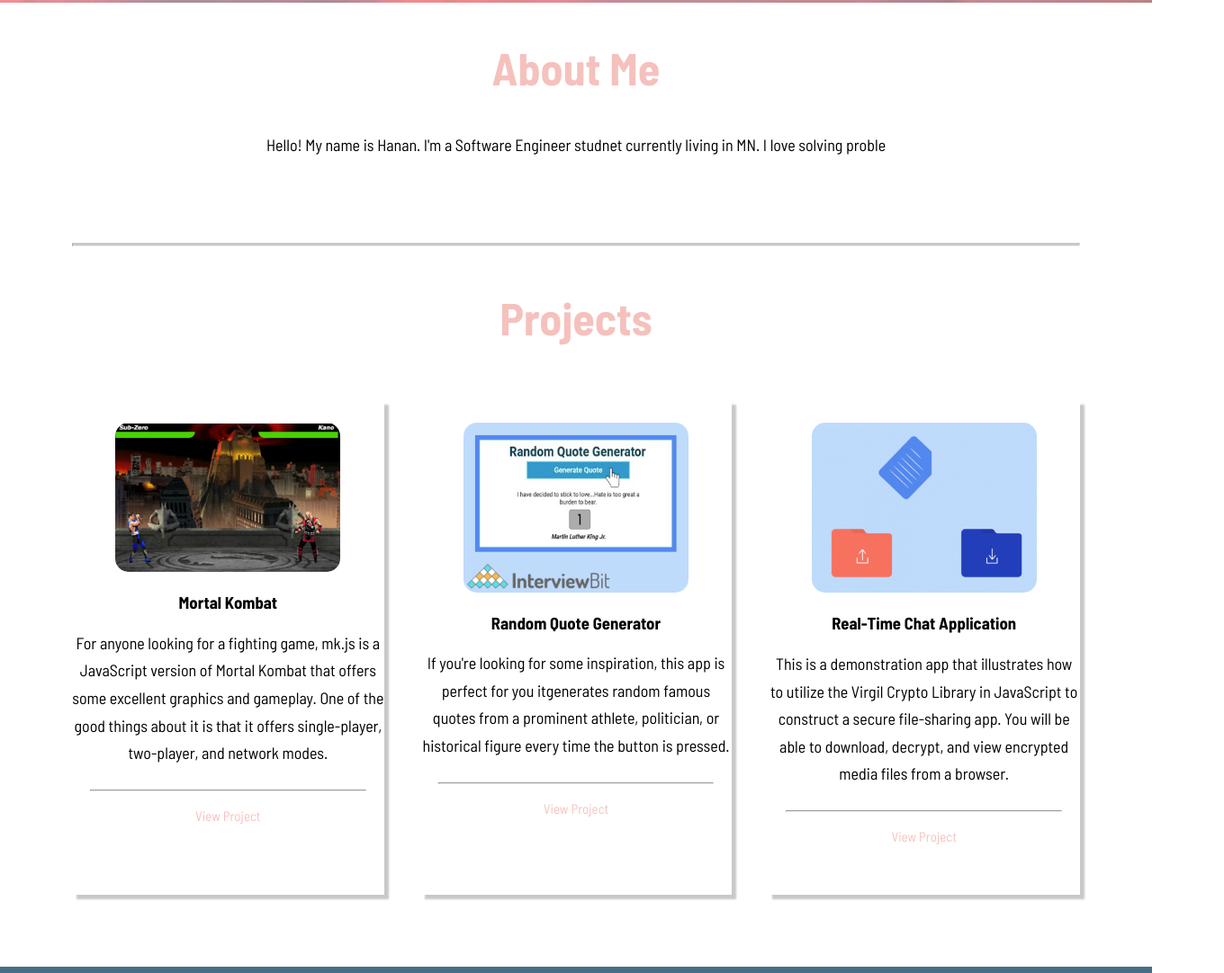
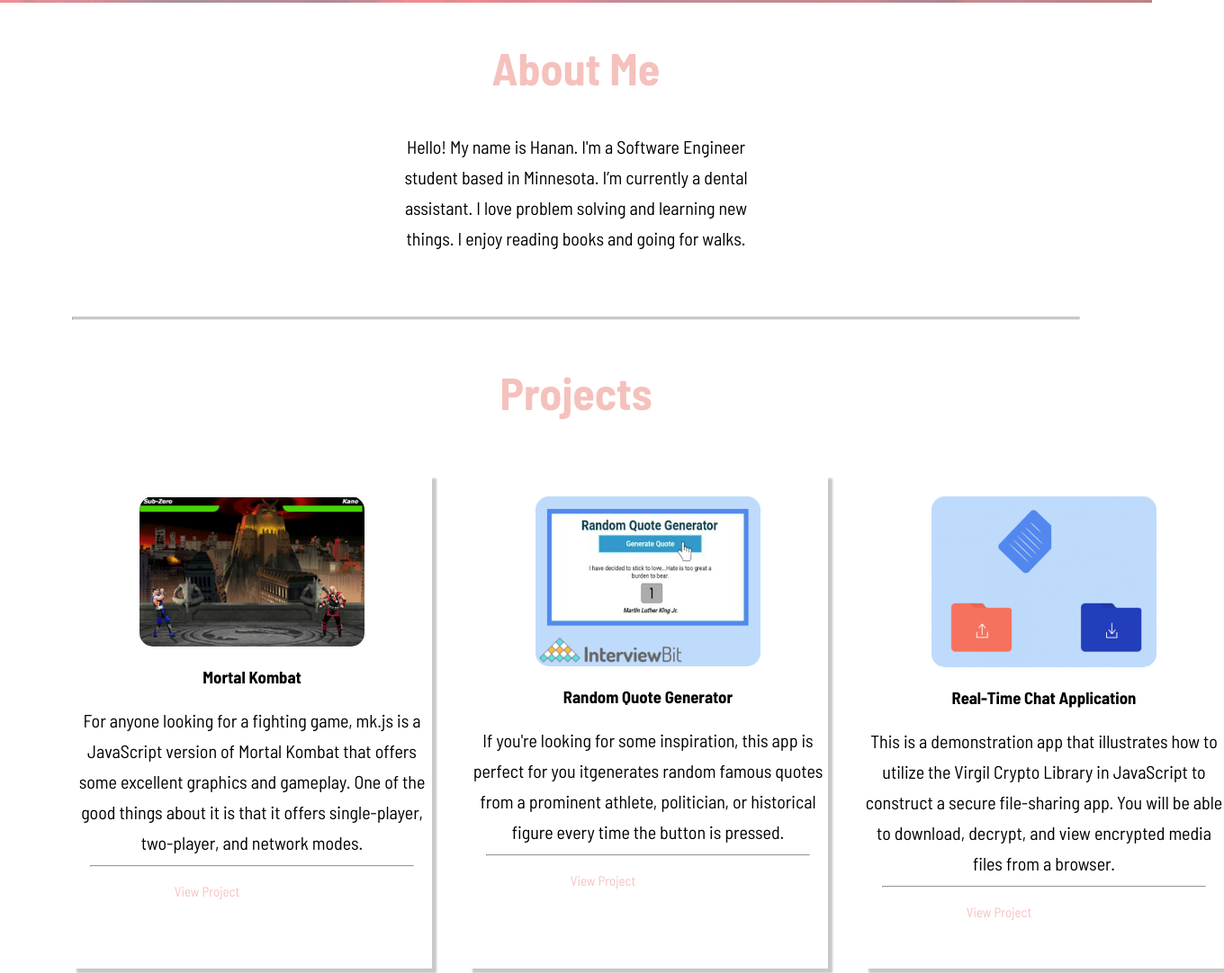
Before and after one commit to HananM93/project1, a plain HTML site: page index.html in a window 1280 px wide. Shown: the part 797-1879 px from the top of the page at 90% size, 1360 px wide, since content can reach past the window. Drawn offline with Linux system fonts and the light colour scheme.

Commit message:
finished about me section

```diff
--- a/index.html
+++ b/index.html
@@ -44,8 +44,7 @@
     <section class="mid" id="about-me">
         <div>
             <h2>About Me</h2>
-            <p>Hello! My name is Hanan. I'm a Software Engineer studnet currently living in MN. I love solving proble
-                </p>
+            <p>Hello! My name is Hanan. I'm a Software Engineer student based in Minnesota. I’m currently a dental assistant. I love problem solving and learning new things. I enjoy reading books and going for walks.</p>
         </div>
 
     </section>
--- a/style.css
+++ b/style.css
@@ -135,13 +135,14 @@
 }
 
 p {
-    margin-bottom: 25px;
+    width: 20em;
+    margin-bottom: 2px;
     color: black;
-    font-size: 18px;
+    font-size: 20px;
     line-height: 1.7;
     font-weight: 500;
     text-align: center;
-
+    word-wrap: break-word;
 }
 
 .center-text {
```
